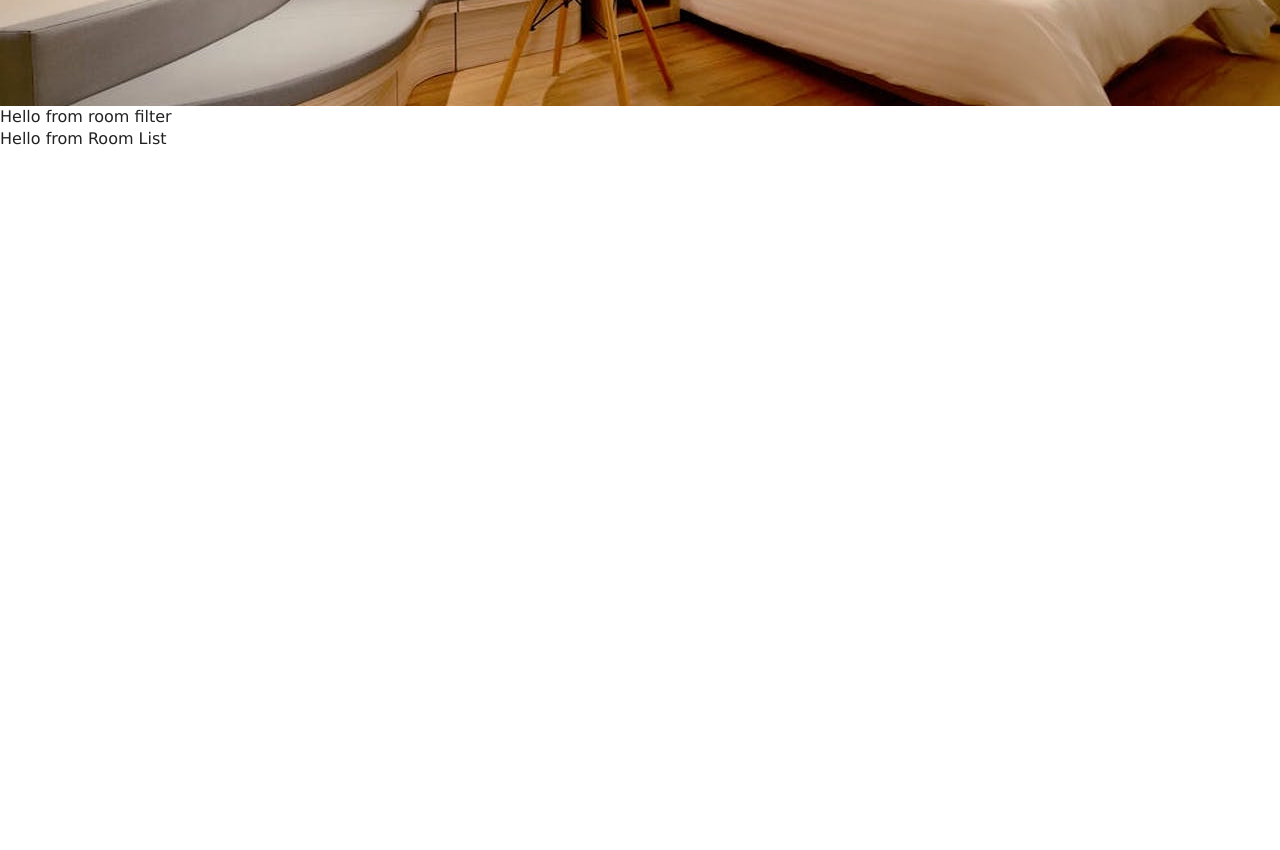
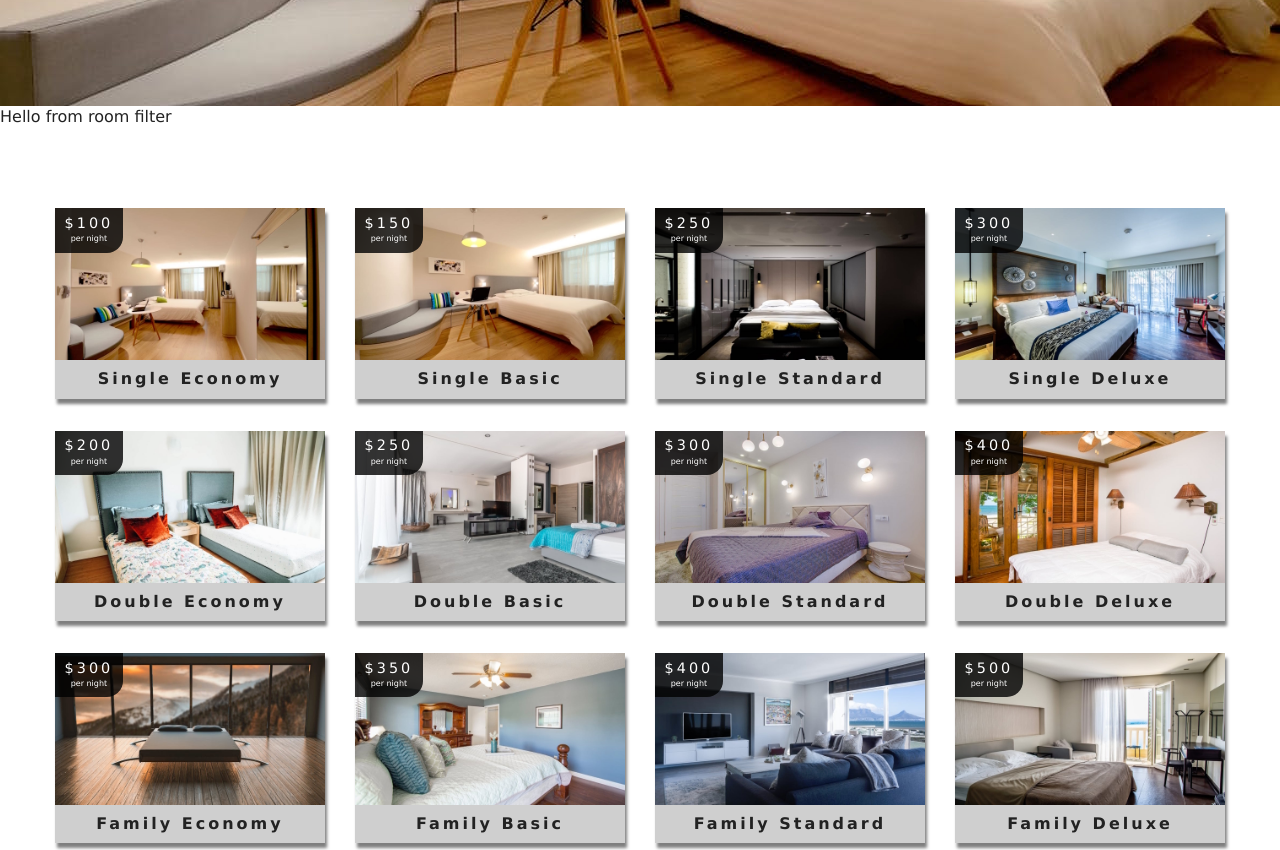
Before and after one commit to kanjamad/React-resort-websit, a React (Create React App) app: page /rooms in a window 1280 px wide. Shown: the part 440-1290 px from the top of the page. Before the commit the page ends 800 px from the top, so only its background shows below. Built offline with nearby package versions, Linux system fonts and the light colour scheme.

Commit message:
render data to room list

```diff
--- a/src/components/RoomContainer.js
+++ b/src/components/RoomContainer.js
@@ -10,7 +10,7 @@
     return <Loading />;
 }
     return(
-            <>
+        <>
             <RoomsFillter rooms={rooms} />
             <RoomsList rooms={sortedRooms} />
         </>
--- a/src/components/RoomList.js
+++ b/src/components/RoomList.js
@@ -1,10 +1,25 @@
 import React from 'react';
+import Room from './Room';
 
-const RoomList = () => {
+
+const RoomList = ({rooms}) => {
+    if(rooms.length === 0){
+        return (
+            <div className="empty-search">
+                <h3>unfortunately no rooms matched your search parameters</h3>
+            </div>
+        )
+    }
     return (
-        <div>
-            Hello from Room List
-        </div>
+        <section className="roomslist">
+            <div className="roomslist-center">
+            {
+                rooms.map(item => {
+                    return <Room key={item.id} room={item} />;
+                })
+            }
+            </div>
+        </section>
     )
 }
 
```
